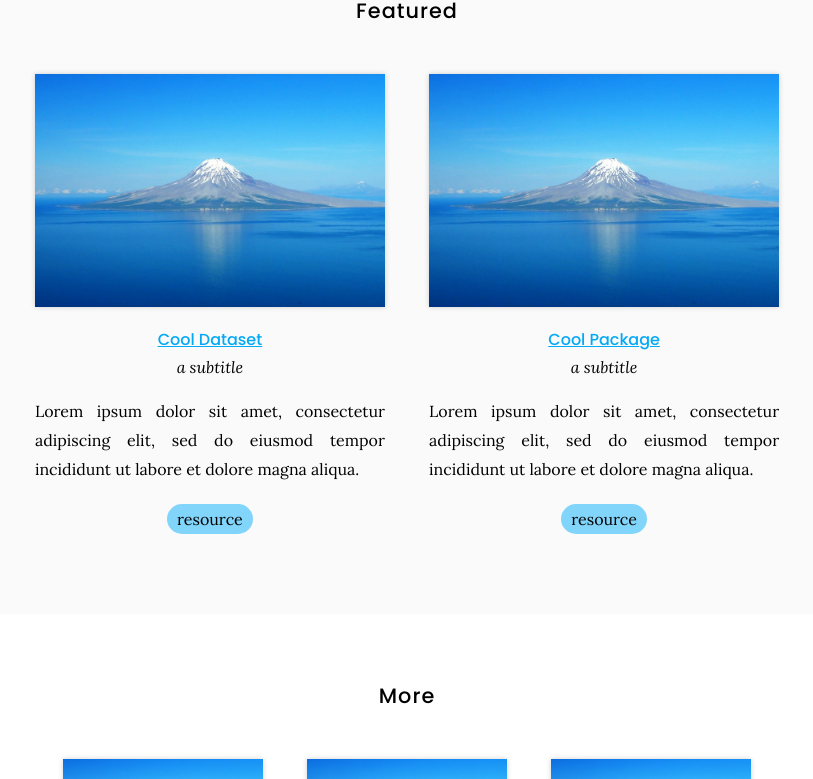
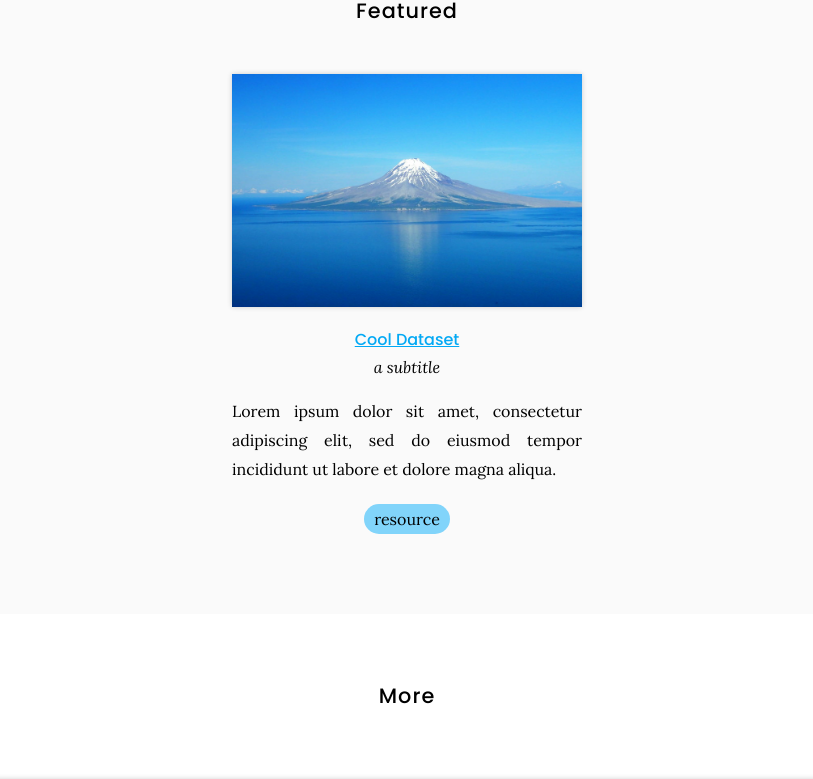
Before and after one commit to juergen-pfeffermann/website, a Jekyll site: the page built from tools/index.md, in a window 1280 px wide and 1400 px high, scrolled down 503 px. Shown: the top 779 px of the window, without its empty margins (233-1046 px from the left). Built offline with Jekyll 4.4.1, drawn with Linux system fonts in a browser that asks for light colours; some of the changed text lies outside the part shown; grey boxes are pictures that could not be loaded.

Commit message:
Update tools.yaml

```diff
--- a/_data/tools.yaml
+++ b/_data/tools.yaml
@@ -7,41 +7,3 @@
   repo: greenelab/lab-website-template
   tags:
     - resource
-
-- title: Cool Package
-  subtitle: a subtitle
-  group: featured
-  image: images/photo.jpg
-  link: https://github.com/
-  description: Lorem ipsum dolor sit amet, consectetur adipiscing elit, sed do eiusmod tempor incididunt ut labore et dolore magna aliqua.
-  repo: greenelab/lab-website-template
-  tags:
-    - resource
-
-- title: Cool Tutorial
-  group: more
-  image: images/photo.jpg
-  link: https://github.com/
-  description: Lorem ipsum dolor sit amet, consectetur adipiscing elit, sed do eiusmod tempor incididunt ut labore et dolore magna aliqua.
-  repo: greenelab/lab-website-template
-  tags:
-    - resource
-    - publication
-
-- title: Cool Web App
-  group: more
-  image: images/photo.jpg
-  link: https://github.com/
-  description: Lorem ipsum dolor sit amet, consectetur adipiscing elit, sed do eiusmod tempor incididunt ut labore et dolore magna aliqua.
-  repo: greenelab/lab-website-template
-  tags:
-    - software
-
-- title: Cool Web Server
-  group: more
-  image: images/photo.jpg
-  link: https://github.com/
-  description: Lorem ipsum dolor sit amet, consectetur adipiscing elit, sed do eiusmod tempor incididunt ut labore et dolore magna aliqua.
-  repo: greenelab/lab-website-template
-  tags:
-    - software
```
